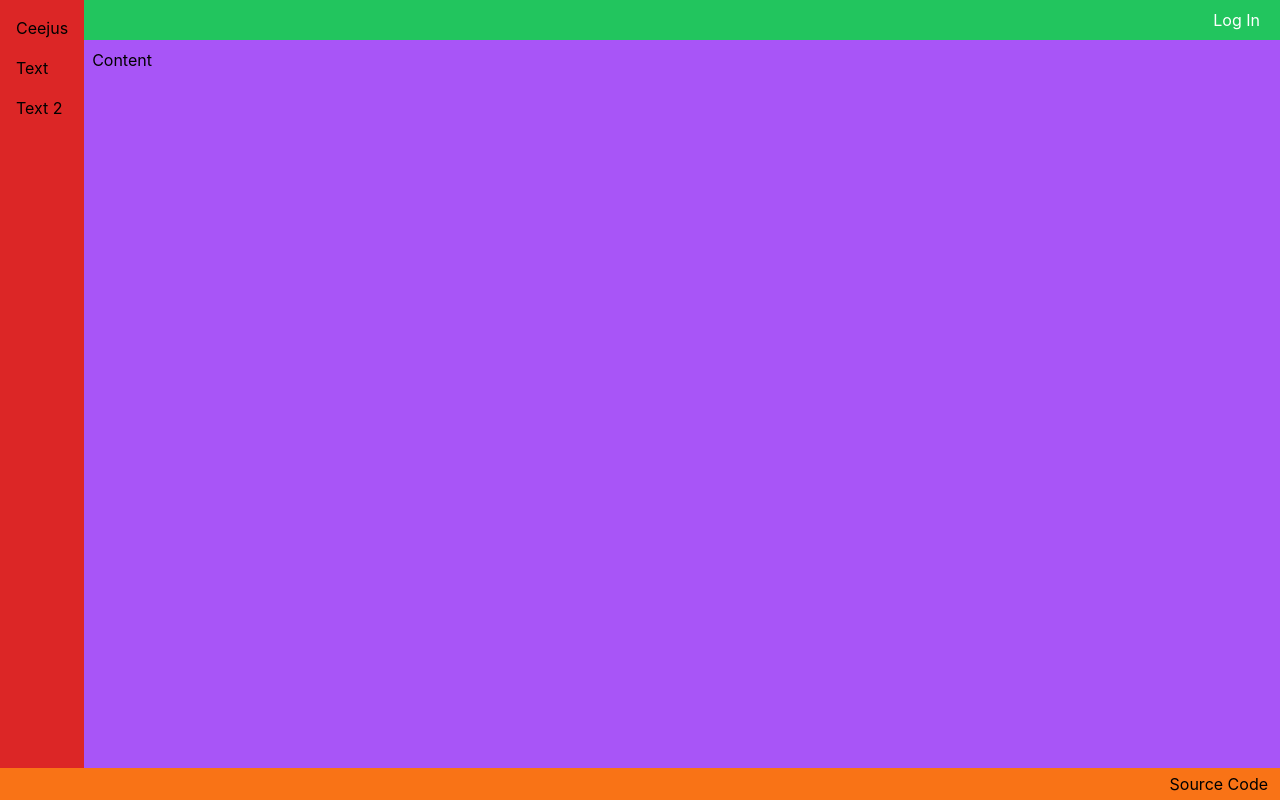
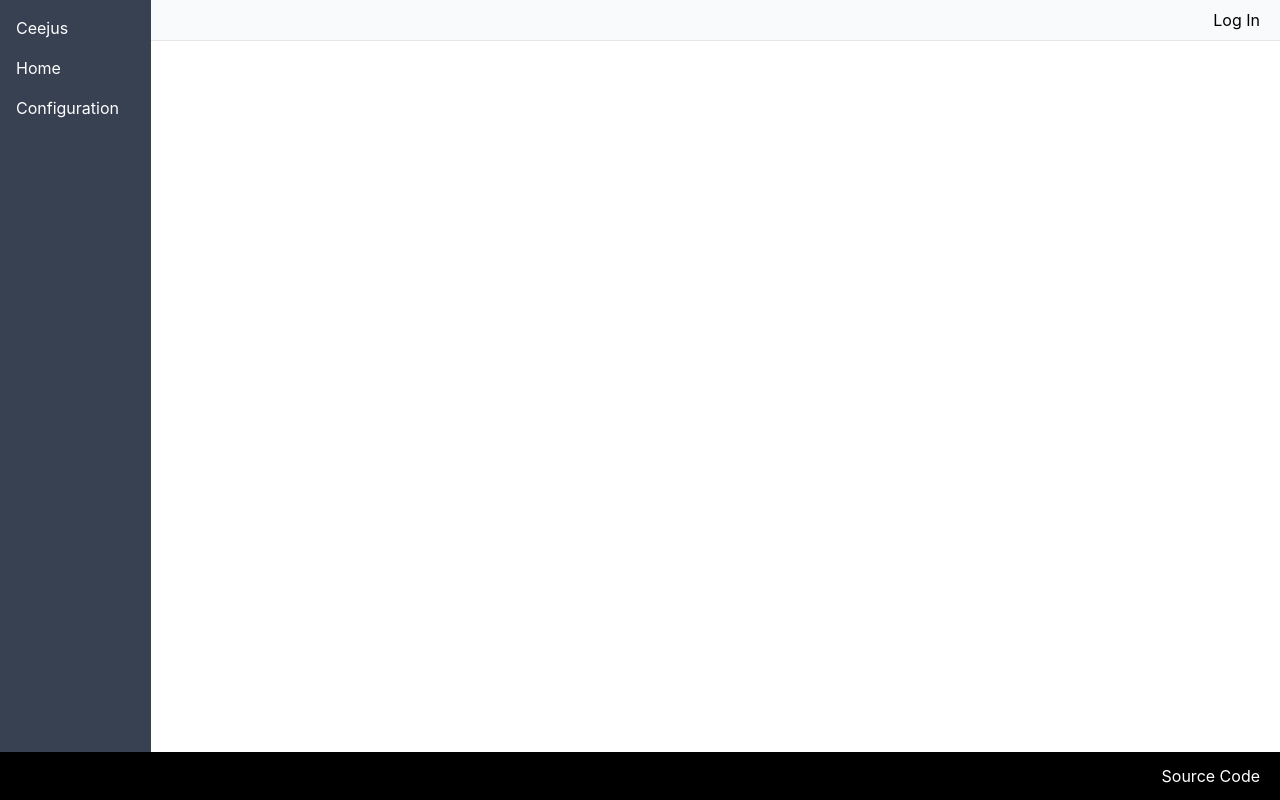
Before and after one commit to cjs8487/ceejus, a React (Create React App) app in the folder frontend/: page / in a window 1280 px wide. Built offline with nearby package versions, Linux system fonts and the light colour scheme; no server answers.

Commit message:
semi-final shell layout

```diff
--- a/frontend/src/components/app/AppBar.tsx
+++ b/frontend/src/components/app/AppBar.tsx
@@ -5,9 +5,9 @@ const AppBar = () => {
     const { user } = useContext(UserContext).state;
     console.log(user?.avatar);
     return (
-        <div className="flex grow bg-green-500 p-2 text-white">
+        <div className="flex grow border-b border-solid border-b-gray-200 bg-gray-50 p-2">
             <div className="grow" />
-            <div className="pr-3 text-white">
+            <div className="pr-3">
                 {user && (
                     <div className="flex items-center">
                         <div className="pr-2">{user.username}</div>
--- a/frontend/src/components/app/Footer.tsx
+++ b/frontend/src/components/app/Footer.tsx
@@ -1,5 +1,5 @@
 export const Footer = () => (
-    <div className="flex bg-orange-500 p-1">
+    <div className="flex bg-black p-3 text-white">
         <div className="grow" />
         <div className="px-2">
             <a href="https://github.com/cjs8487/ceejus">Source Code</a>
--- a/frontend/src/components/app/MainContent.tsx
+++ b/frontend/src/components/app/MainContent.tsx
@@ -1,4 +1,2 @@
-const MainContent = () => (
-    <div className="h-full w-full bg-purple-500 p-2"> Content</div>
-);
+const MainContent = () => <div className="h-full w-full bg-white p-2"></div>;
 export default MainContent;
--- a/frontend/src/components/app/Navbar.tsx
+++ b/frontend/src/components/app/Navbar.tsx
@@ -3,13 +3,13 @@ type NavbarRowProps = {
 };
 
 const NavbarRow = ({ text }: NavbarRowProps) => (
-    <div className="p-2">{text}</div>
+    <div className="py-2 pl-2 pr-6">{text}</div>
 );
 
-const items = [{ text: 'Ceejus' }, { text: 'Text' }, { text: 'Text 2' }];
+const items = [{ text: 'Ceejus' }, { text: 'Home' }, { text: 'Configuration' }];
 
 const Navbar = () => (
-    <div className="flex h-full min-w-max flex-col bg-red-600 p-2">
+    <div className="flex h-full min-w-max flex-col bg-gray-700 p-2 text-white">
         {items.map((item) => (
             <NavbarRow text={item.text} />
         ))}
```
